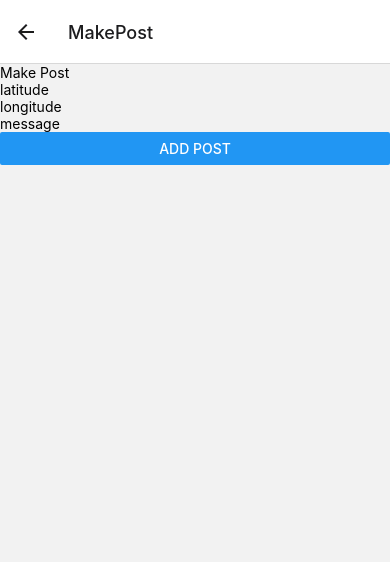
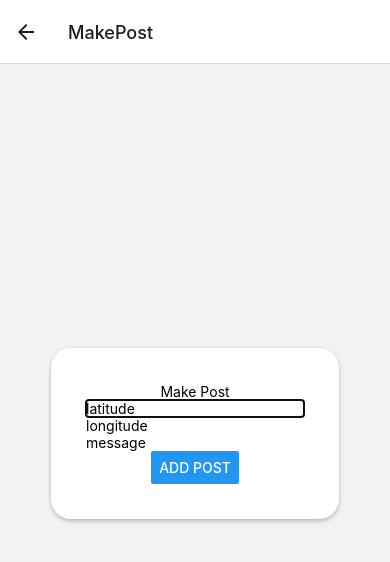
Before and after one commit to joeytomoyama/yupichay, a React Native app in the folder client/: screen /MakePost in a window 390 px wide. Shown: the top 562 px of the page. Built offline with nearby package versions, Linux system fonts and the light colour scheme; no server answers.

Commit message:
in process of changing MakePost from screen to modal.

```diff
--- a/client/App.js
+++ b/client/App.js
@@ -1,6 +1,4 @@
-import { StatusBar } from 'expo-status-bar'
-import { StyleSheet, Text, View } from 'react-native'
-import PostList from './components/postList'
+import PostList from './components/PostList'
 import MakePost from './components/MakePost'
 import { NavigationContainer } from '@react-navigation/native'
 import { createNativeStackNavigator } from '@react-navigation/native-stack'
@@ -14,20 +12,6 @@ export default function App() {
         <Stack.Screen name="PostList" component={PostList} />
         <Stack.Screen name="MakePost" component={MakePost} />
       </Stack.Navigator>
-      {/* <View style={styles.container}>
-        <Text>Easy</Text>
-        <PostList />
-        <StatusBar style="auto" />
-      </View> */}
     </NavigationContainer>
   )
 }
-
-const styles = StyleSheet.create({
-  container: {
-    flex: 1,
-    backgroundColor: 'grey',
-    alignItems: 'center',
-    justifyContent: 'center',
-  },
-})
--- a/client/components/MakePost.js
+++ b/client/components/MakePost.js
@@ -1,7 +1,7 @@
 import React, { useState, useEffect } from 'react'
-import { Button, ScrollView, StyleSheet, Text, TextInput, View } from 'react-native'
+import { Button, Modal, Pressable, ScrollView, StyleSheet, Text, TextInput, View } from 'react-native'
 
-export default function MakePost({ navigation }) { //
+export default function MakePost({ posts, setPosts, makePostVisible, setMakePostVisible }) { //
     const apiBaseUrl = 'http://192.168.0.244:3000/api'
 
     // const [posts, setPosts] = useState([])
@@ -25,8 +25,9 @@ export default function MakePost({ navigation }) { //
                 })
             })
             const json = await response.json()
-            // setPosts([...posts, json])
-            navigation.navigate('PostList')
+            setPosts([...posts, json])
+            // navigation.navigate('PostList')
+            setMakePostVisible(false)
         } catch (error) {
             console.error(error)
         }
@@ -34,6 +35,49 @@ export default function MakePost({ navigation }) { //
 
     return (
         <View>
+            {/* <Modal
+                animationType="slide"
+                transparent={true}
+                visible={makePostVisible}
+                // onRequestClose={() => {
+                //     Alert.alert('Modal has been closed.');
+                //     setMakePostVisible(!makePostVisible);
+                // }}
+            >
+                <Text>Make Post</Text>
+                <TextInput
+                    id='latitudeText'
+                    placeholder='latitude'
+                    onChangeText={text => setLatitude(text)}
+                ></TextInput>
+                <TextInput
+                    id='longitudeText'
+                    placeholder='longitude'
+                    onChangeText={text => setLongitude(text)}
+                ></TextInput>
+                <TextInput
+                    id='messageText'
+                    placeholder='message'
+                    onChangeText={text => setMessage(text)}
+                ></TextInput>
+                <Button title="Add Post" onPress={(makePost)} />
+            </Modal> */}
+            <Modal
+                animationType="slide"
+                transparent={true}
+                visible={makePostVisible}
+                onRequestClose={() => {
+                Alert.alert('Modal has been closed.');
+                setMakePostVisible(!makePostVisible);
+                }}>
+                <View style={styles.centeredView}>
+                <View style={styles.modalView}>
+                    {/* <Text style={styles.modalText}>Hello World!</Text>
+                    <Pressable
+                        style={[styles.button, styles.buttonClose]}
+                        onPress={() => setMakePostVisible(!makePostVisible)}>
+                        <Text style={styles.textStyle}>Hide Modal</Text>
+                    </Pressable> */}
                     <Text>Make Post</Text>
                     <TextInput
                         id='latitudeText'
@@ -52,5 +96,52 @@ export default function MakePost({ navigation }) { //
                     ></TextInput>
                     <Button title="Add Post" onPress={(makePost)} />
                 </View>
+                </View>
+            </Modal>
+        </View>
     )
 }
+
+const styles = StyleSheet.create({
+    centeredView: {
+      flex: 1,
+      justifyContent: 'center',
+      alignItems: 'center',
+      marginTop: 22,
+    },
+    modalView: {
+      margin: 20,
+      backgroundColor: 'white',
+      borderRadius: 20,
+      padding: 35,
+      alignItems: 'center',
+      shadowColor: '#000',
+      shadowOffset: {
+        width: 0,
+        height: 2,
+      },
+      shadowOpacity: 0.25,
+      shadowRadius: 4,
+      elevation: 5,
+    },
+    button: {
+      borderRadius: 20,
+      padding: 10,
+      elevation: 2,
+    },
+    buttonOpen: {
+      backgroundColor: '#F194FF',
+    },
+    buttonClose: {
+      backgroundColor: '#2196F3',
+    },
+    textStyle: {
+      color: 'white',
+      fontWeight: 'bold',
+      textAlign: 'center',
+    },
+    modalText: {
+      marginBottom: 15,
+      textAlign: 'center',
+    },
+  });
--- a/client/components/postList.js
+++ b/client/components/postList.js
@@ -1,15 +1,17 @@
 import React, { useState, useEffect } from 'react'
 import MapView from 'react-native-maps';
 import { Marker } from 'react-native-maps';
-import { Button, Pressable, ScrollView, StyleSheet, Text, TouchableOpacity, View } from 'react-native'
+import { Button, Pressable, ScrollView, StyleSheet, Text, TouchableHighlight, TouchableOpacity, View } from 'react-native'
 
 import CustomPostMarker from './CustomPostMarker';
+import MakePost from './MakePost';
 
 export default function PostList({ navigation }) { //
     const apiBaseUrl = 'http://192.168.0.244:3000/api'
 
     const [posts, setPosts] = useState([])
     const [isLoading, setLoading] = useState(true)
+    const [makePostVisible, setMakePostVisible] = useState(false);
 
     const getPosts = async () => {
         try {
@@ -42,15 +44,15 @@ export default function PostList({ navigation }) { //
                             latitude: post.location.coordinates[0],
                             longitude: post.location.coordinates[1]
                         }}
-                        // title={post.message}
                     >
                         <CustomPostMarker post={post} />
                     </Marker>
                 ))}
             </MapView>
-            <TouchableOpacity style={styles.postButton} title="Add Post" onPress={() => navigation.navigate('MakePost')}>
+            <TouchableHighlight style={styles.postButton} title="Add Post" onPress={() => setMakePostVisible(true)}>
                 <Text style={styles.buttonText}>make post</Text>
-            </TouchableOpacity>
+            </TouchableHighlight>
+            <MakePost posts={posts} setPosts={setPosts} makePostVisible={makePostVisible} setMakePostVisible={setMakePostVisible} />
             {/* <Button title="Refresh" onPress={() => getPosts()} /> */}
         </View>
     )
```
Lines whose indentation alone changed are shown as unchanged.
